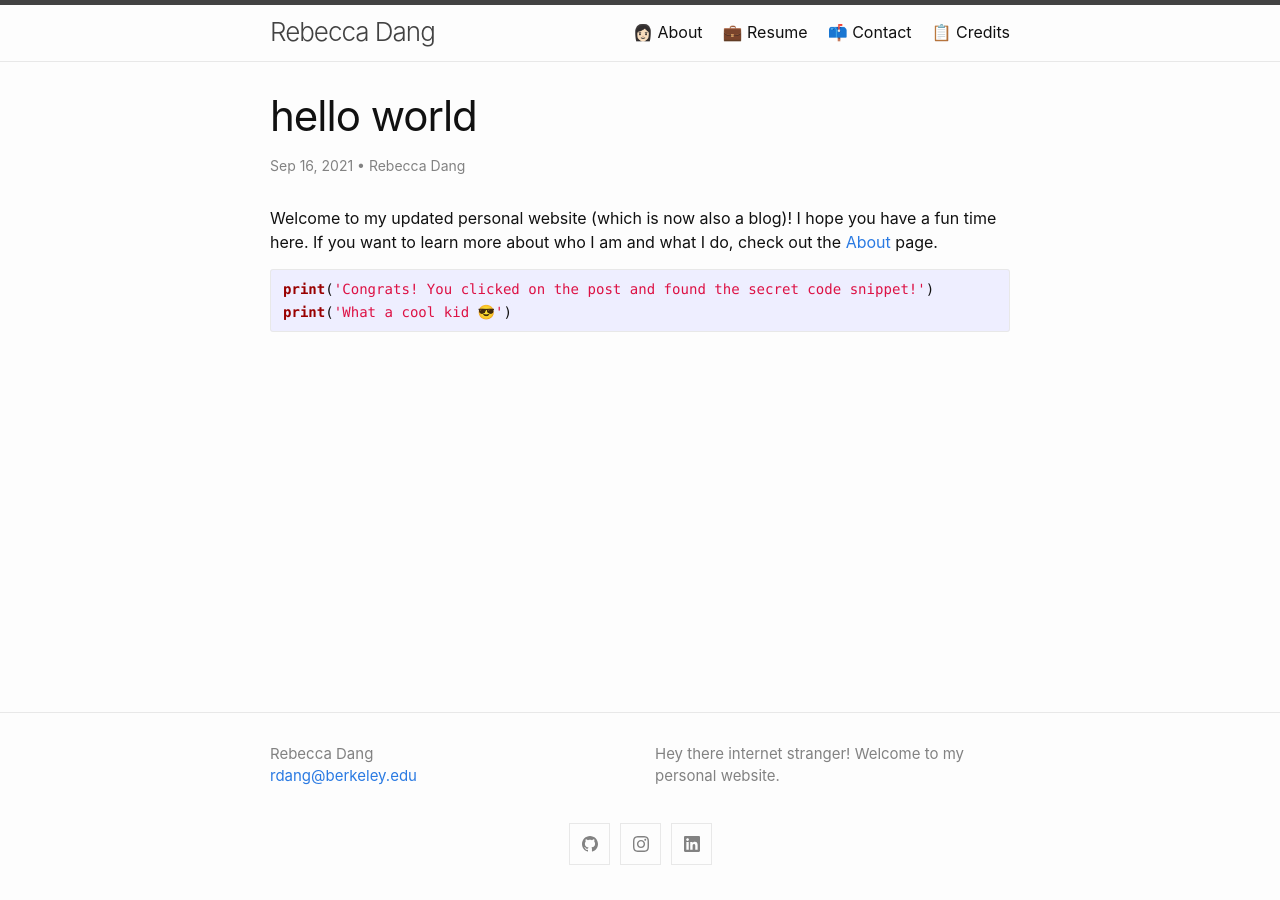
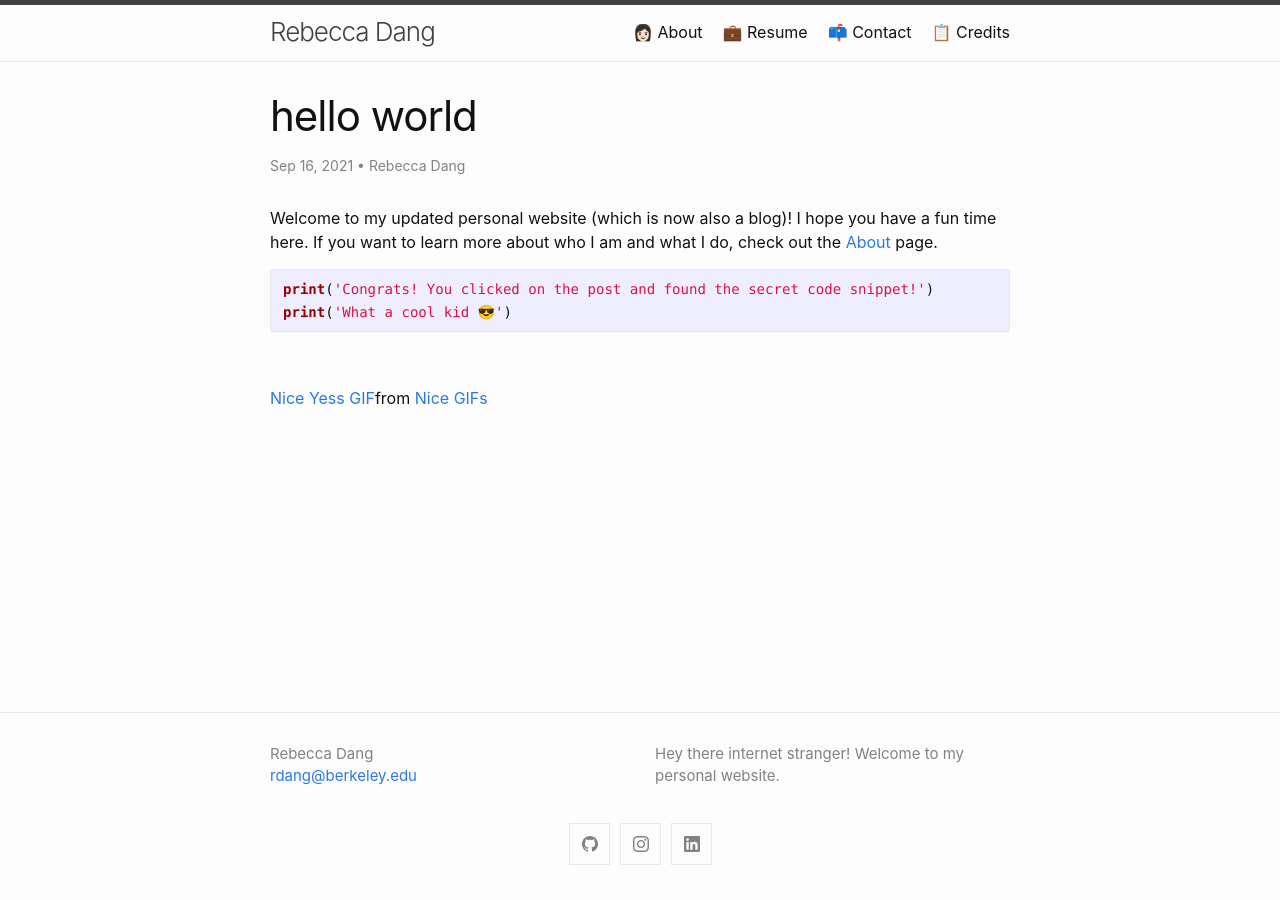
Before and after one commit to phrdang/phrdang.github.io, a Jekyll site: the page built from _posts/2021-09-16-hello-world.md, in a window 1280 px wide. Built offline with Jekyll 4.4.1, drawn with Linux system fonts in a browser that asks for light colours; a script that is not in the unit is left out.

Commit message:
Add Mr. Robot gif to hello world post

```diff
--- a/_posts/2021-09-16-hello-world.md
+++ b/_posts/2021-09-16-hello-world.md
@@ -13,3 +13,7 @@
 print('Congrats! You clicked on the post and found the secret code snippet!')
 print('What a cool kid 😎')
 {% endhighlight %}
+
+<br>
+
+<div class="tenor-gif-embed" data-postid="19587009" data-share-method="host" data-aspect-ratio="1.34454" data-width="100%"><a href="https://tenor.com/view/nice-yess-awesome-mr-robot-elliot-alderson-gif-19587009">Nice Yess GIF</a>from <a href="https://tenor.com/search/nice-gifs">Nice GIFs</a></div> <script type="text/javascript" async src="https://tenor.com/embed.js"></script>
```
Also changed, not shown: 1 other file.
